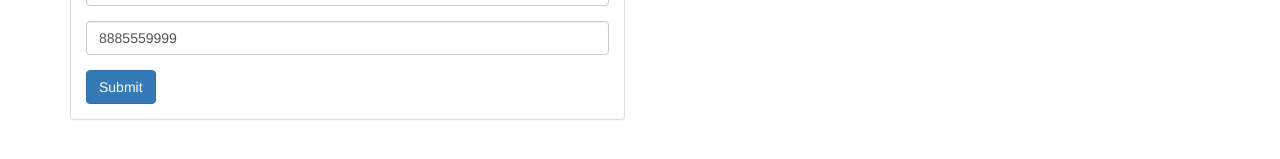
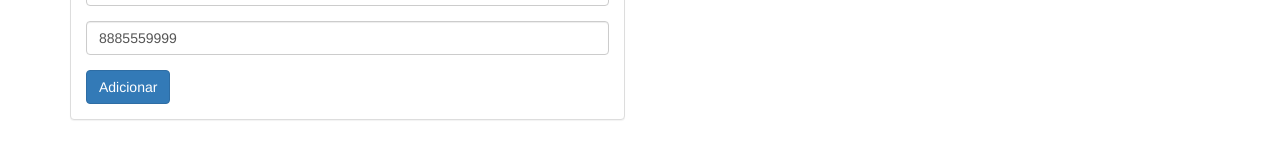
Before and after one commit to DevCentre/GranCursos_Challenges, a Vue app: page / in a window 1280 px wide. Shown: the part 253-412 px from the top of the page. Built offline with nearby package versions, Linux system fonts and the light colour scheme.

Commit message:
real final

```diff
--- a/src/App.vue
+++ b/src/App.vue
@@ -23,7 +23,7 @@
                 v-model="contact.cellphone"
               >
             </div>
-            <button class="btn btn-primary" v-on:click="addContact">Submit</button>
+            <button class="btn btn-primary" v-on:click="addContact">Adicionar</button>
           </div>
         </div>
       </div>
```
